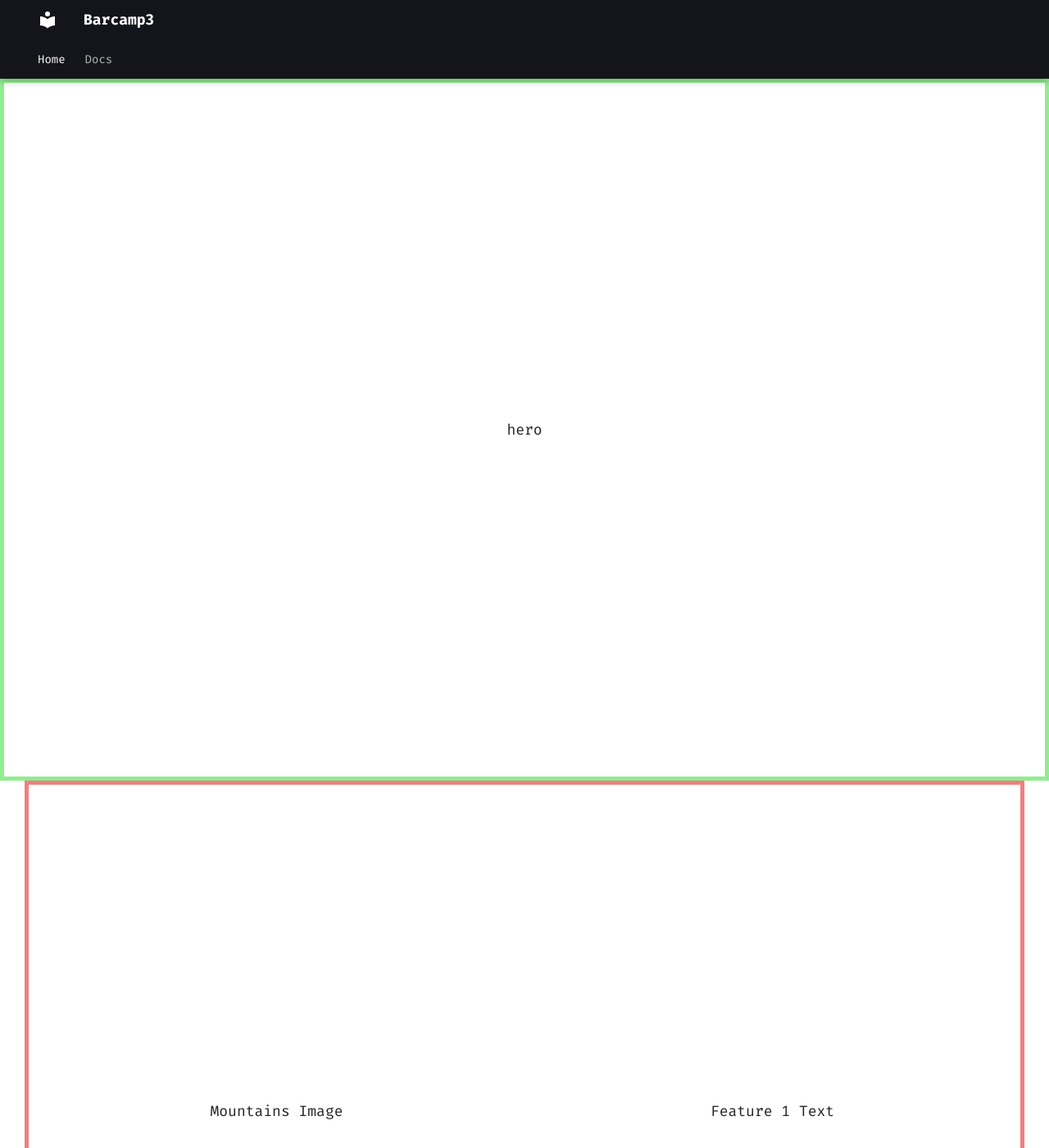
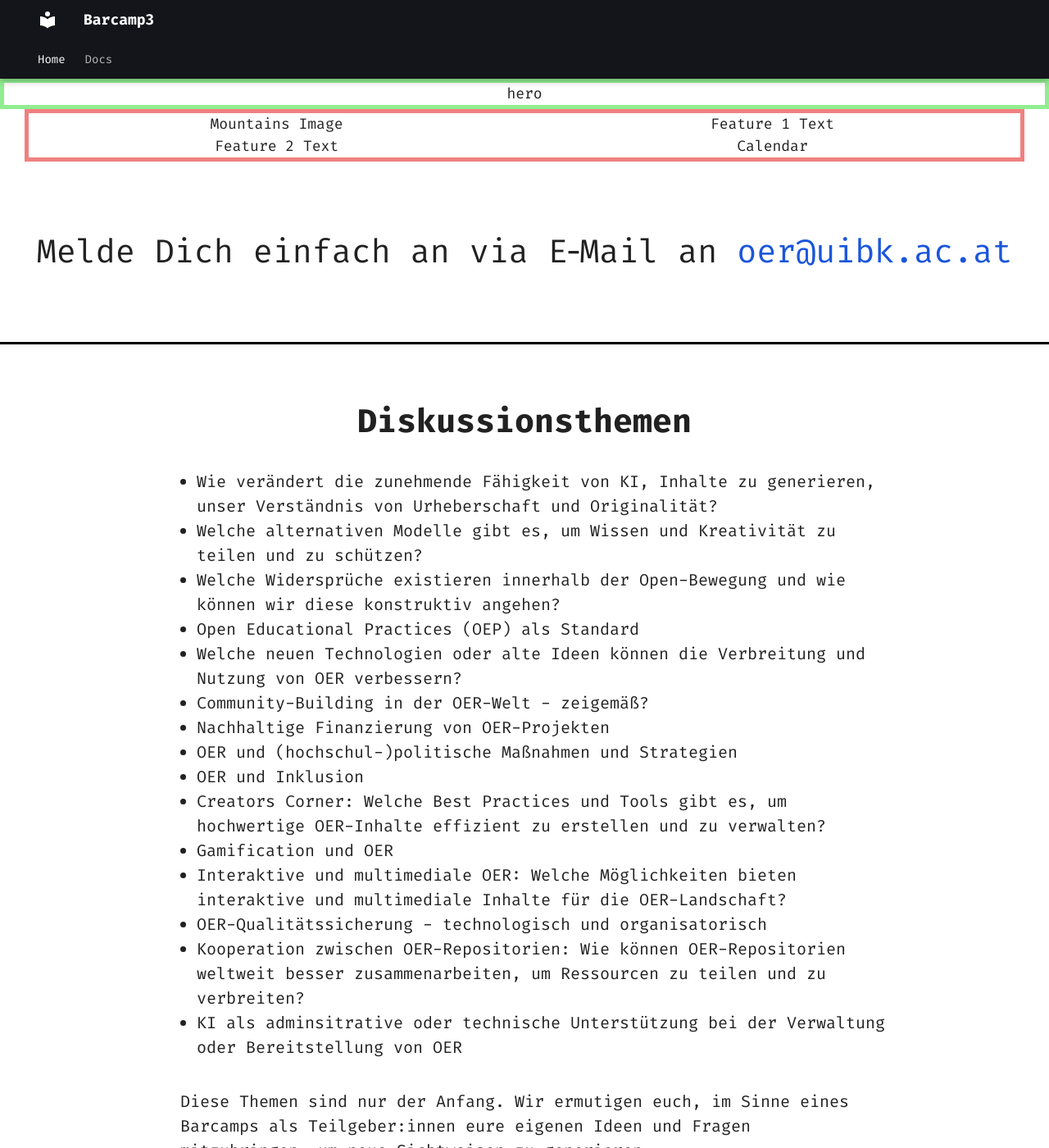
Before and after one commit to oerBASE/Barcamp3, an MkDocs documentation site: the page built from docs/index.md, in a window 1280 px wide and 1400 px high. Shown: the whole window at 82% size. Built offline with MkDocs 1.6.1 and Material for MkDocs 9.7.7, drawn with Linux system fonts in a browser that asks for light colours; plug-ins that fetch from the network failed and are left out.

Commit message:
Style call to action section
based off Figma Template

```diff
--- /dev/null
+++ b/docs/assets/css/global.css
@@ -0,0 +1,4 @@
+/* selector for landing page, since other pages do not have <section> tags within md-container */
+.md-container:has(section) a {
+  color: #1A56DB;
+}
--- a/docs/assets/css/landing-page-layout.css
+++ b/docs/assets/css/landing-page-layout.css
@@ -14,7 +14,6 @@
     'discussion'
     'footer';
   grid-template-columns: auto;
-  grid-template-rows: 8fr 15fr 3fr 10fr;
 }
 
 /* desktop view, min-width copied from mkdocs-material which makes the switch at 76.25em too */
@@ -28,7 +27,6 @@
       'footer footer footer';
     /* 61 rem taken from mkdocs-material .md-grid */
     grid-template-columns: auto 61rem auto;
-    grid-template-rows: 8fr 15fr 3fr 10fr;
   }
 }
 
@@ -94,7 +92,3 @@ section#hero {
 section#features {
   border: 5px solid lightcoral;
 }
-
-section#call-to-register {
-  border: 5px solid lightskyblue;
-}
--- a/docs/assets/css/landing-page-sections.css
+++ b/docs/assets/css/landing-page-sections.css
@@ -1,3 +1,10 @@
+section#call-to-register {
+  font-size: 40px;
+  text-align: center;
+  padding: 2em 1em;
+  border-bottom: 3px solid black;
+}
+
 section.discussion-points {
   display: flex;
   flex-direction: column;
--- a/mkdocs.yml
+++ b/mkdocs.yml
@@ -13,10 +13,11 @@ theme:
 
 extra_css:
   - assets/css/reset.css
+  - assets/css/global.css
+  - assets/css/tweaks.css
   - assets/css/landing-page-layout.css
   - assets/css/landing-page-sections.css
   - assets/css/tooltips.css
-  - assets/css/tweaks.css
 
 plugins:
   - privacy
--- a/overrides/home.html
+++ b/overrides/home.html
@@ -26,7 +26,9 @@
 </section>
 
 <section id="call-to-register">
-  call to action
+  <p>
+    Melde Dich einfach an via E&#8209;Mail an <a href="mailto:oer@uibk.ac.at">oer@uibk.ac.at</a>
+  </p>
 </section>
 
 <section class="discussion-points">
```
